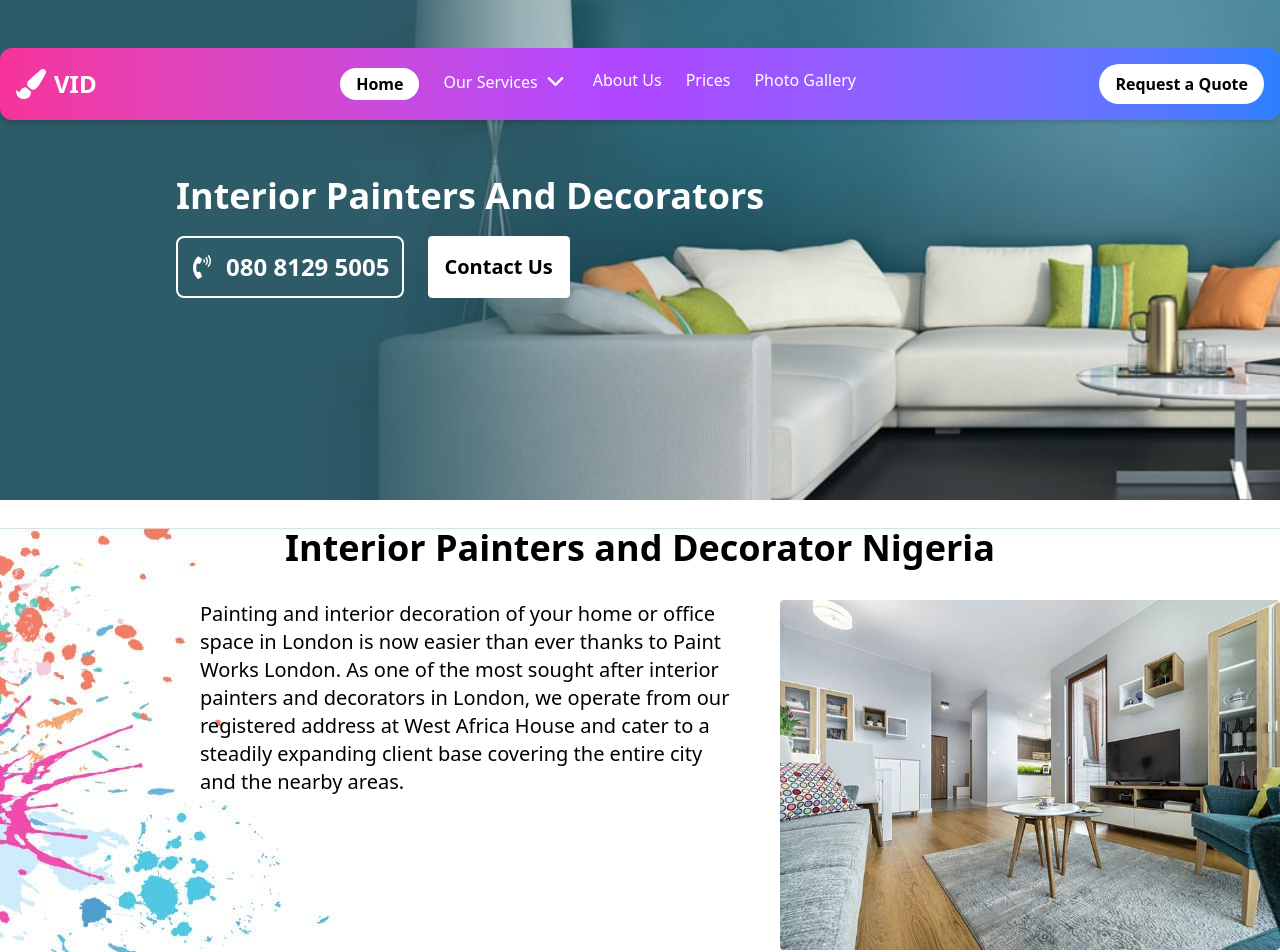
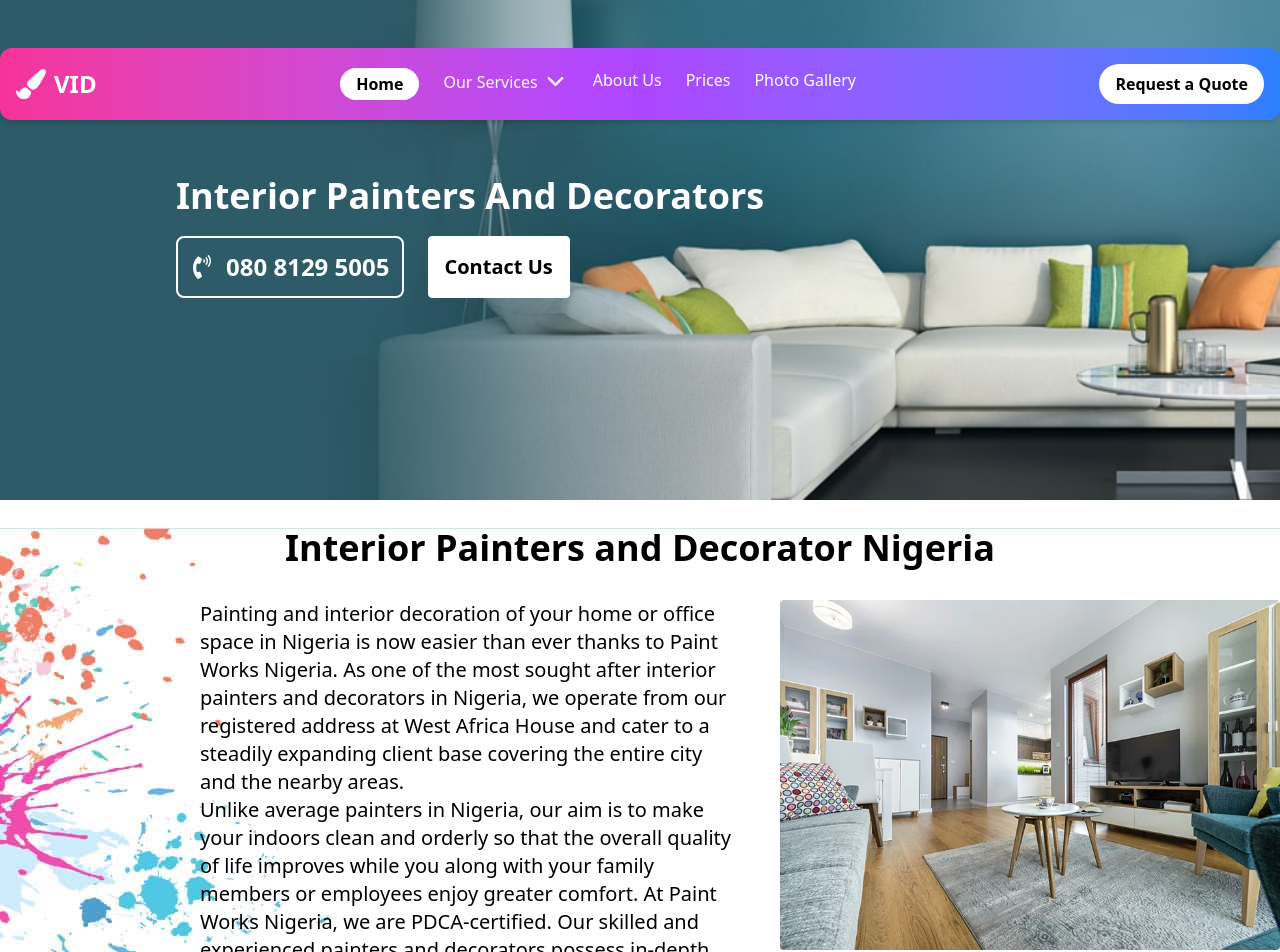
Before and after one commit to vviko-ko/Paintingclone, a React (Vite) app: page /Our-services/Interior_Decor in a window 1280 px wide. Shown: the top 952 px of the page. Built offline with nearby package versions, Linux system fonts and the light colour scheme.

Commit message:
feat: upgrade of code

```diff
--- a/src/Components/Our services/Interior_Decor.jsx
+++ b/src/Components/Our services/Interior_Decor.jsx
@@ -31,9 +31,12 @@ function InteriorDecor(){
                      <div className="" style={{backgroundImage: `url(${bghero})`, height: '500px'}}>
                      <h1 className="text-4xl font-bold text-center mt-7 mb-8">Interior Painters and Decorator Nigeria</h1>
                       <div className='flex ml-50 gap-12 text-xl'>
-                                 <p>Painting and interior decoration of your home or office space in London is now easier than ever thanks to Paint Works London. As one of the most sought after interior painters and decorators in London, we operate from our registered address at West Africa House and cater to a steadily expanding client base covering the entire city and the nearby areas.</p>
+                                 <p>Painting and interior decoration of your home or office space in Nigeria is now easier than ever thanks to Paint Works Nigeria. As one of the most sought after interior painters and decorators in Nigeria, we operate from our registered address at West Africa House and cater to a steadily expanding client base covering the entire city and the nearby areas.
+                                 <br /> Unlike average painters in Nigeria, our aim is to make your indoors clean and orderly so that the overall quality of life improves while you along with your family members or employees enjoy greater comfort. At Paint Works Nigeria, we are PDCA-certified. Our skilled and experienced painters and decorators possess in-depth expertise to cater to your tastes and needs.
+                                 </p>
                                  <img src={inter12} alt="" className='w-[500px] h-[350px] rounded-sm'/>
                     </div>
+
                      </div>
         </main>
     )
```
